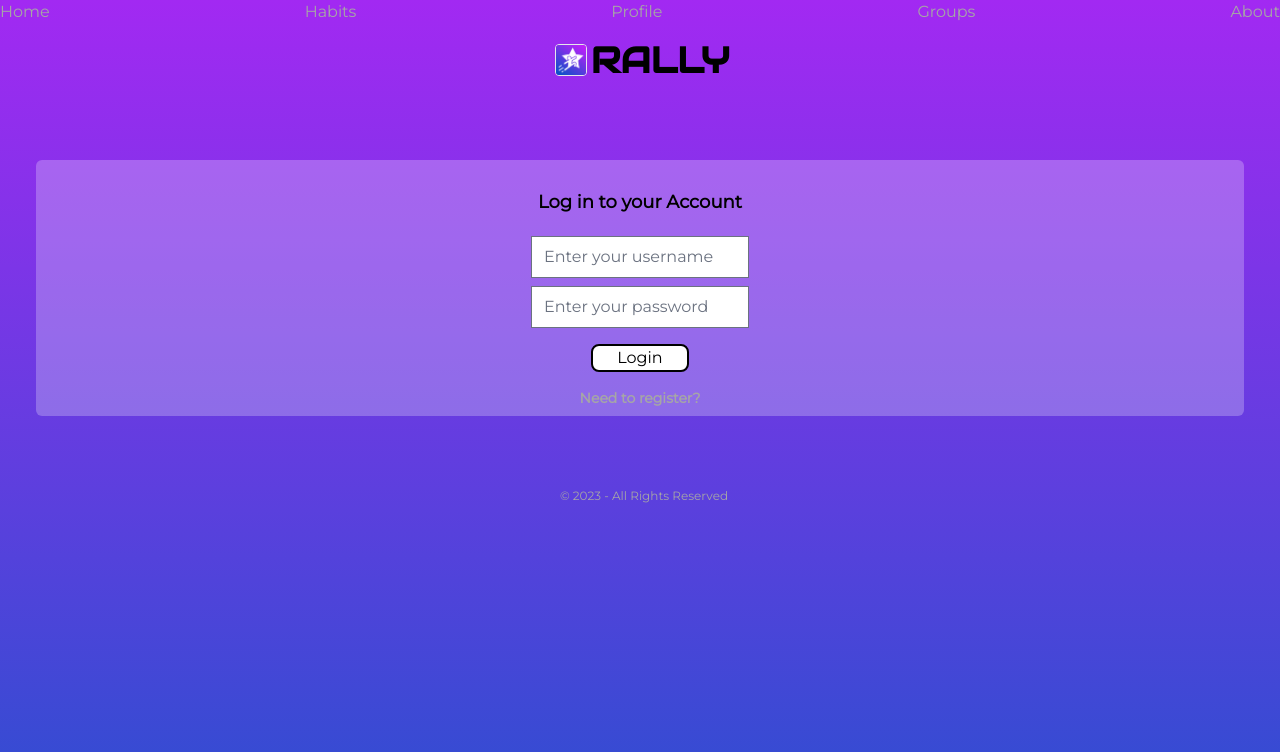
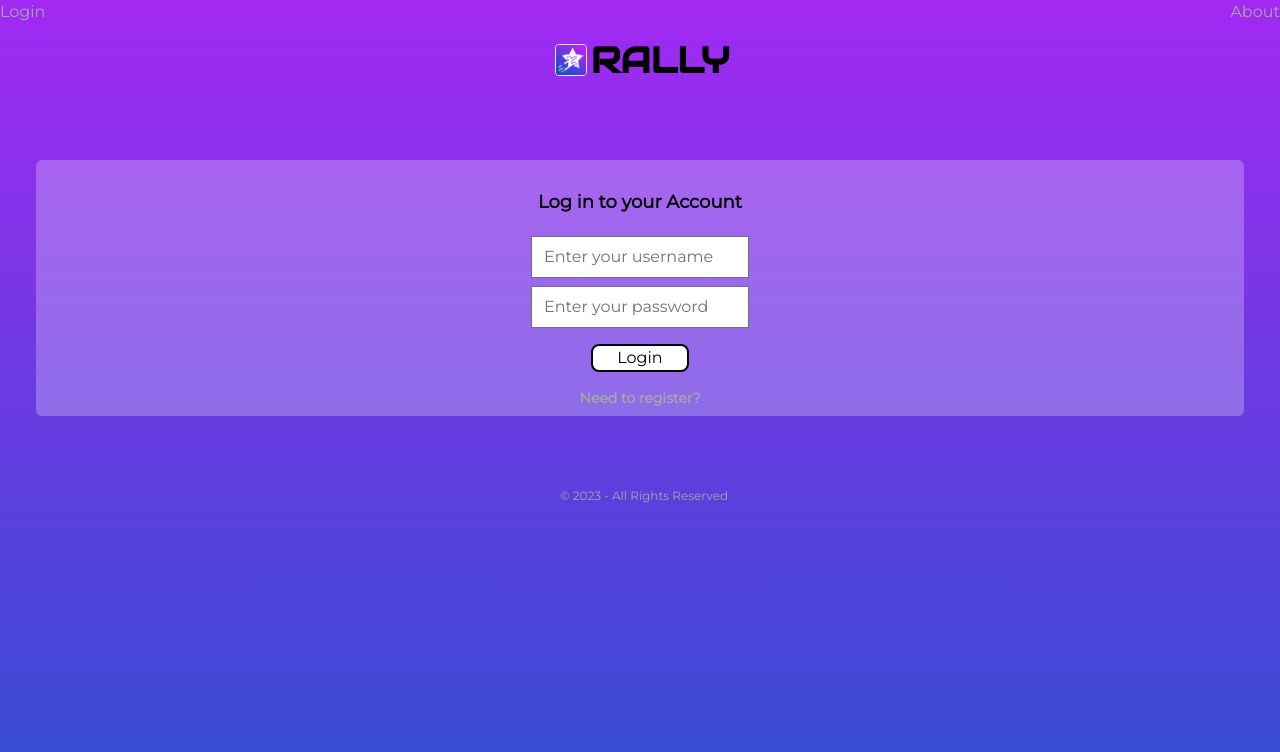
Before and after one commit to luksvrd/Rally, a React (Vite) app in the folder client/: page / in a window 1280 px wide. Shown: the top 752 px of the page. Built offline with nearby package versions, Linux system fonts and the light colour scheme.

Commit message:
Add logout button and dynamic navbar

```diff
--- a/client/src/components/navigation.jsx
+++ b/client/src/components/navigation.jsx
@@ -1,12 +1,18 @@
 import { Link } from "react-router-dom";
 
 export default function Navigation() {
+  const token = window.localStorage.getItem("token");
+
+  const logout = () => {
+    window.localStorage.removeItem("token");
+    window.location.href = "/";
+  };
+
   return (
     <nav className="bg-transparent">
       <ul className="flex justify-between text-light-grey">
-        <li>
-          <Link to="/">Home</Link>
-        </li>
+        {token ? (
+          <>
             <li>
               <Link to="/habit">Habits</Link>
             </li>
@@ -17,6 +23,15 @@ export default function Navigation() {
               <Link to="/groups">Groups</Link>
             </li>
             <li>
+              <button onClick={logout}>Logout</button>
+            </li>
+          </>
+        ) : (
+          <li>
+            <Link to="/">Login</Link>
+          </li>
+        )}
+        <li>
           <Link to="/about">About</Link>
         </li>
       </ul>
```
Lines whose indentation alone changed are shown as unchanged.
